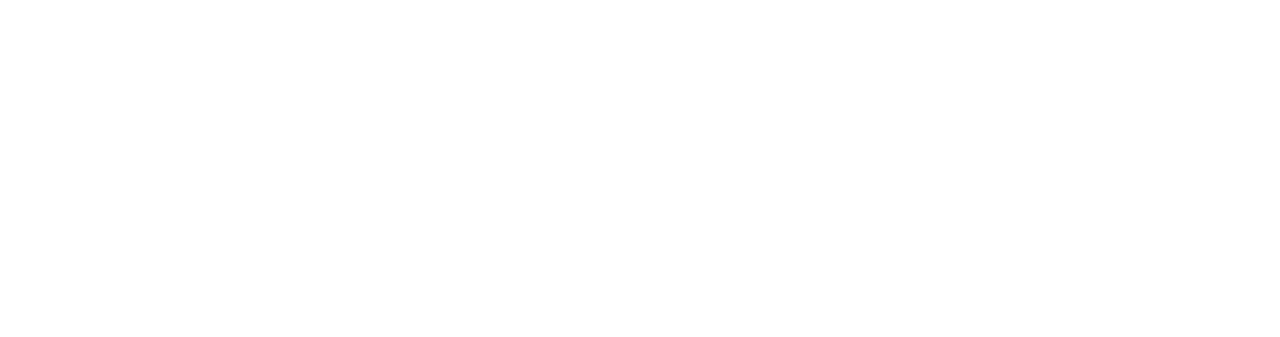
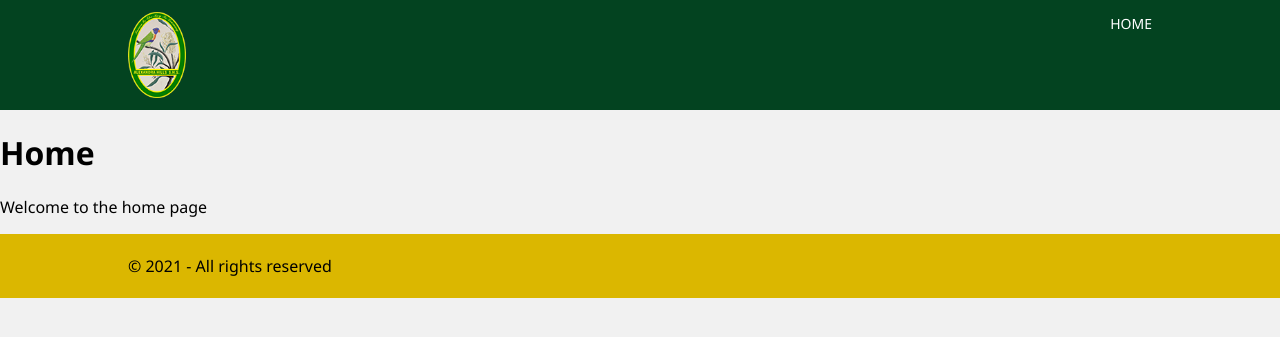
Before and after one commit to Yuki-42/MediaSharing, a Flask app: page / in a window 1280 px wide. Before the commit the part shown is empty. Shown: the top 337 px of the page. Run offline with Flask 3, Linux system fonts and the light colour scheme; parts of the project's set-up code (start-up, migrations or seed data) failed here and were passed over.

Commit message:
Initial commit v2

```diff
--- /dev/null
+++ b/static/css/_base.css
@@ -0,0 +1,126 @@
+html body {
+    margin: 0;
+    background: #f1f1f1;
+}
+
+* {
+    color: black;
+    font-family: "Segoe UI", "Segoe", Tahoma, Helvetica, Arial, sans-serif;
+}
+
+header {
+    background: #034320;
+}
+
+header img {
+    max-width: 100px;
+    max-height: 100px;
+    width: auto;
+    height: auto;
+}
+
+header::after {
+    content: "";
+    display: table;
+    clear: both;
+}
+
+header h1 {
+    display: inline-block;
+    margin-left: 70px;
+    padding-top: 2%;
+    font-size: 20px;
+    color: white;
+}
+
+nav {
+    float: right;
+}
+
+nav ul {
+    margin: 0;
+    padding: 0;
+    list-style: none;
+}
+
+nav li {
+    display: inline-block;
+    margin-left: 50px;
+    padding-top: 13%;
+    vertical-align: center;
+}
+
+nav a {
+    transition: all 0.2s ease-in-out;
+    color: white;
+    text-decoration: none;
+    text-transform: uppercase;
+    font-size: 14px;
+    border-bottom: 2px solid transparent;
+}
+
+nav a:hover {
+    color: #00FF00;
+    border-bottom: 2px solid #00FF00;
+}
+
+footer {
+    width: 100%;
+    padding: 5px 0;
+    background: #dbb700;
+    margin-top: 1vh;
+}
+
+.horizontalCentre {
+    text-align: center;
+}
+
+.verticalCenter {
+    display: flex;
+    align-items: center;
+}
+
+.navbar {
+    width: 80%;
+    margin: 0 auto;
+}
+
+.logo {
+    float: left;
+    padding: 5px 0;
+}
+
+.content {
+    width: 80%;
+    margin: 0 auto;
+    min-height: 62.4vh;
+}
+
+.footer {
+    width: 80%;
+    margin: 0 auto;
+}
+
+.footer h5 {
+    text-align: center;
+    margin: 2vh -1vh 0 0;
+}
+
+.footerContact {
+    display: inline;
+    margin: 0 auto;
+    min-height: 10vh;
+}
+
+.footerContact p {
+    margin: 0;
+    padding: 0;
+    font-size: 14px;
+    font-weight: bolder;
+}
+
+.footerLinks {
+    display: inline;
+    margin: 0 auto;
+    min-height: 10vh;
+}
--- /dev/null
+++ b/templates/_base.html
@@ -0,0 +1,33 @@
+<!DOCTYPE html>
+<html lang="en">
+<head>
+    <meta charset="UTF-8">
+    <meta name="viewport" content="width=device-width, initial-scale=1">
+    <title>{% block title %}{% endblock %}</title>
+    <link rel="stylesheet" href="{{ url_for("static", filename="css/_base.css") }}">
+    {% block stylesheets %}{% endblock %}
+    <script src="{{ url_for("static", filename="js/_base.js") }}"></script>
+    {% block scripts %}{% endblock %}
+
+</head>
+<body>
+    <header>
+        <div class="navbar" id="navbar">
+            <a href="{{ url_for("index") }}"><img src="{{ url_for("static", filename="images/temp.png") }}" alt="logo" class="logo"></a>
+            <nav>
+                <ul>
+                    <li><a href="{{ url_for("index") }}">Home</a></li>
+                </ul>
+            </nav>
+        </div>
+    </header>
+    <main>
+        {% block content %}{% endblock %}
+    </main>
+    <footer>
+        <div class="footer">
+            <p>&copy; 2021 - All rights reserved</p>
+        </div>
+    </footer>
+</body>
+</html>
--- a/templates/index.html
+++ b/templates/index.html
@@ -1,10 +1,6 @@
-<!DOCTYPE html>
-<html lang="en">
-<head>
-    <meta charset="UTF-8">
-    <title>placeholder</title>
-</head>
-<body>
+{% extends "_base.html" %}
 
-</body>
-</html>
+{% block content %}
+    <h1>Home</h1>
+    <p>Welcome to the home page</p>
+{% endblock %}
```
Also changed, not shown: static/images/temp.png (added).
